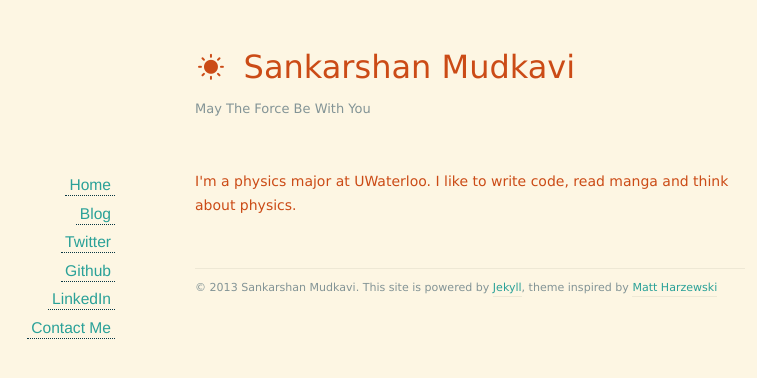
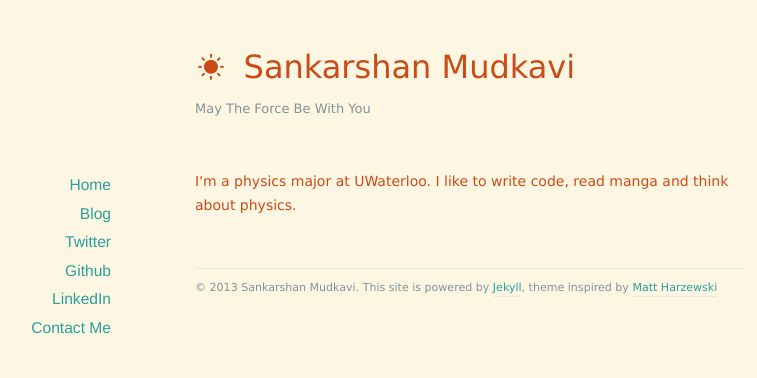
Before and after one commit to Sankarshan-Mudkavi/Sankarshan-Mudkavi.github.io, a Jekyll site: the page built from index.html, in a window 1280 px wide. Shown: the top 378 px of the page, without its empty margins (170-927 px from the left). Built offline with Jekyll 4.4.1, drawn with Linux system fonts in a browser that asks for light colours; nearby versions of some CDN libraries; Markdown is read by kramdown in place of the engine named in the settings; the list of posts is cut into pages by our own code.

Commit message:
Updated style

```diff
--- a/assets/css/style.css
+++ b/assets/css/style.css
@@ -157,7 +157,6 @@ h3 {
 	font-family: "Helvetica Neue", "Helvetica", serif;
 	font-size: 1.2em;
 	padding: 2px 4px;
-	border-bottom: 1px dotted #073642;
 }
 
 
```
